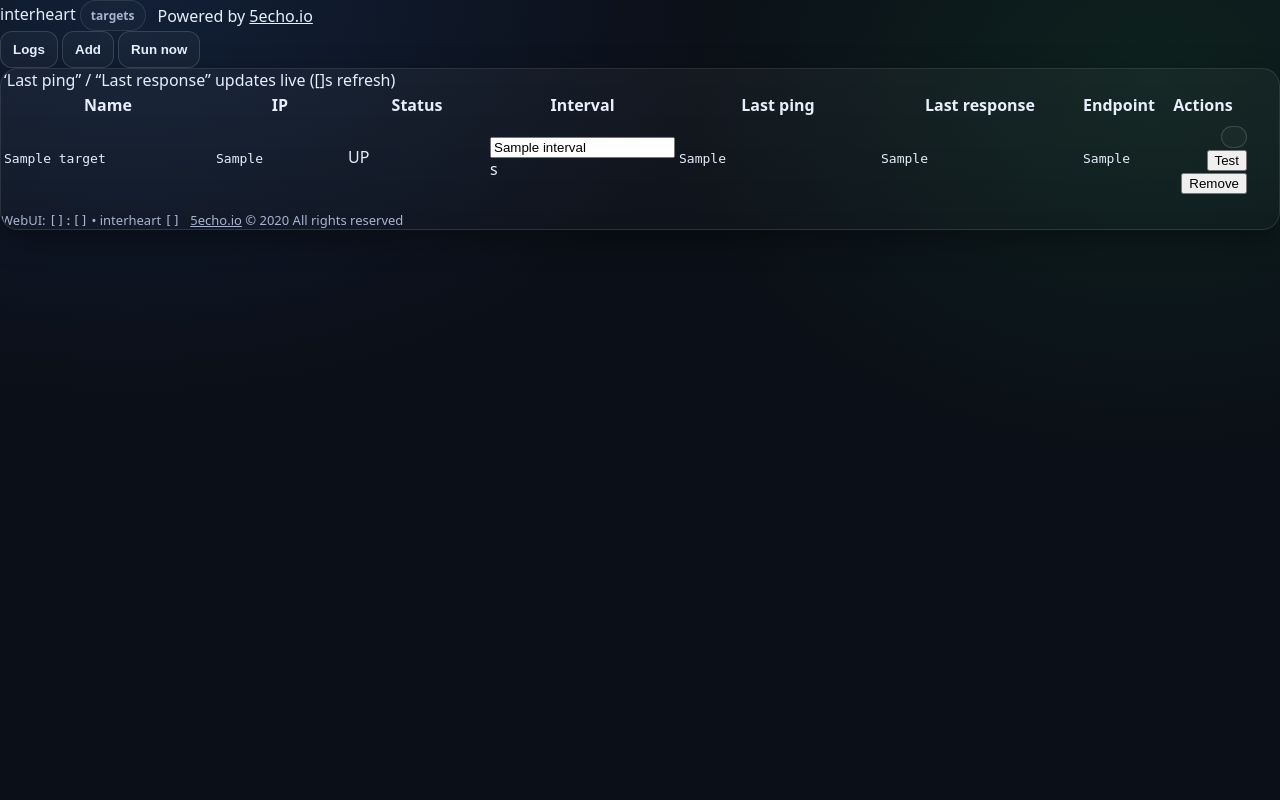
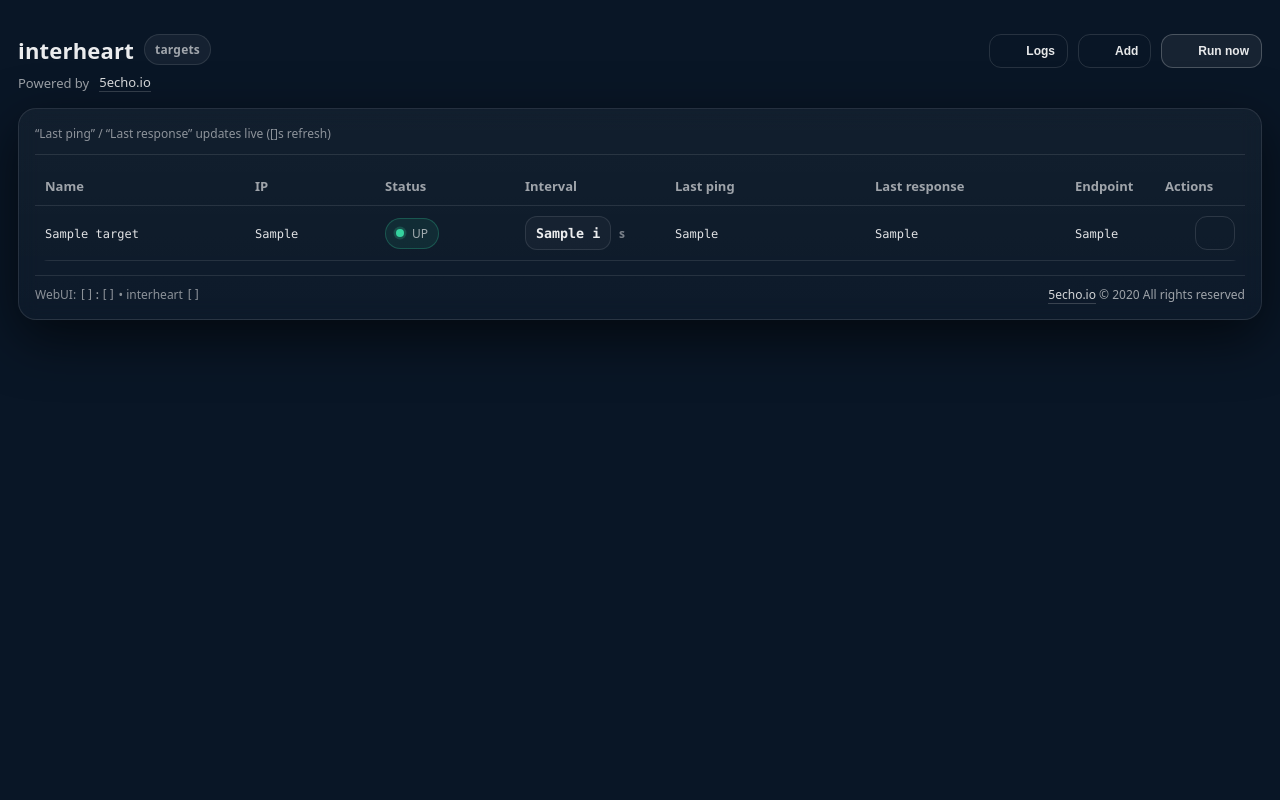
Before and after one commit to 5echo-io/interheart, a Flask app: template webui/templates/index.html in a window 1280 px wide. Run offline with Flask 3, Linux system fonts and the light colour scheme; the template is opened without the code that fills it: most values are stand-ins (such as "Sample title", 1, 10 or a date in 2020); data that the repository does not hold is empty; parts of the project's set-up code (start-up, migrations or seed data) failed here and were passed over.

Commit message:
Update app.css

```diff
--- a/webui/static/app.css
+++ b/webui/static/app.css
@@ -1,392 +1,299 @@
-:root {
-  --bg: #0b0f17;
-  --panel: #0f1726;
-  --panel2: #0c1422;
-  --text: #e7eefc;
-  --muted: #a8b4cf;
-  --muted2: #7f8baa;
-  --border: rgba(255,255,255,0.10);
-  --border2: rgba(255,255,255,0.14);
+:root{
+  --bg:#091626;
+  --panel: rgba(12,18,32,.62);
+  --panel2: rgba(12,18,32,.78);
+  --line: rgba(255,255,255,.10);
 
-  --brand: #3b82f6;
-  --ok: #22c55e;
-  --warn: #f59e0b;
-  --err: #ef4444;
+  --text: rgba(255,255,255,.92);
+  --muted: rgba(255,255,255,.60);
 
-  --shadow: 0 10px 30px rgba(0,0,0,0.35);
-  --radius: 14px;
-  --radius2: 18px;
+  --good:#35d39f;
+  --danger:#ff3b5c;
+  --warn:#ffd34d;
+
+  --shadow: 0 18px 54px rgba(0,0,0,.60);
+  --radius: 18px;
 
   --mono: ui-monospace, SFMono-Regular, Menlo, Monaco, Consolas, "Liberation Mono", "Courier New", monospace;
-  --sans: ui-sans-serif, system-ui, -apple-system, Segoe UI, Roboto, Ubuntu, Cantarell, Noto Sans, Helvetica, Arial, "Apple Color Emoji", "Segoe UI Emoji";
+  --sans: ui-sans-serif, system-ui, -apple-system, Segoe UI, Roboto, Helvetica, Arial;
 }
 
-* { box-sizing: border-box; }
-html, body { height: 100%; }
-body {
-  margin: 0;
-  font-family: var(--sans);
-  background: radial-gradient(1200px 800px at 10% 0%, rgba(59,130,246,0.14), transparent 50%),
-              radial-gradient(900px 700px at 90% 10%, rgba(34,197,94,0.10), transparent 55%),
-              var(--bg);
-  color: var(--text);
+*{box-sizing:border-box}
+body{ margin:0; font-family:var(--sans); color:var(--text); background: var(--bg); }
+
+.wrap{max-width:1280px;margin:34px auto;padding:0 18px}
+.top{display:flex;align-items:flex-start;justify-content:space-between;gap:18px;margin-bottom:16px}
+.brand{display:flex;flex-direction:column;gap:8px}
+.title{display:flex;align-items:center;gap:10px;font-size:22px;font-weight:900;letter-spacing:.2px}
+.badge{
+  font-size:12px;padding:6px 10px;border-radius:999px;
+  background:rgba(255,255,255,.05);
+  border:1px solid var(--line);
+  color:var(--muted);
 }
 
-a { color: inherit; }
-.container {
-  width: min(1120px, calc(100% - 40px));
-  margin: 0 auto;
+.subtitle{color:var(--muted);font-size:13px;display:flex;align-items:center;gap:10px}
+.subtitle a{color:rgba(255,255,255,.85);text-decoration:none;border-bottom:1px solid rgba(255,255,255,.18)}
+.subtitle a:hover{border-bottom-color:rgba(255,255,255,.32)}
+
+.card{
+  background: linear-gradient(180deg, rgba(255,255,255,.040), rgba(255,255,255,.018));
+  border:1px solid rgba(255,255,255,.10);
+  border-radius:var(--radius);
+  box-shadow: var(--shadow);
+  padding:16px;
+  overflow:hidden;
+  backdrop-filter: blur(10px);
 }
 
-/* Topbar */
-.topbar {
-  position: sticky;
-  top: 0;
-  z-index: 20;
-  background: rgba(11, 15, 23, 0.85);
-  backdrop-filter: blur(10px);
-  border-bottom: 1px solid var(--border);
+.hint{color:rgba(255,255,255,.52);font-size:12px}
+.sep{height:1px;background:var(--line);margin:12px 0}
+
+input{
+  border-radius:14px;
+  border:1px solid var(--line);
+  background:rgba(255,255,255,.03);
+  color:var(--text);
+  padding:10px 12px;
+  outline:none;
+  transition: border-color .15s ease, filter .15s ease, background .15s ease;
+  font-family:var(--sans);
 }
-.topbar__inner {
-  display: flex;
-  align-items: center;
-  justify-content: space-between;
-  padding: 14px 0;
+input:focus{ border-color:rgba(255,255,255,.24); filter:brightness(1.03); background:rgba(255,255,255,.04); }
+input::placeholder{color:rgba(255,255,255,.30)}
+
+.btn{
+  border-radius:14px;
+  border:1px solid rgba(255,255,255,.12);
+  padding:10px 12px;
+  cursor:pointer;
+  font-weight:850;
+  color:rgba(255,255,255,.90);
+  background:rgba(255,255,255,.03);
+  transition: transform .12s ease, border-color .12s ease, background .12s ease, filter .12s ease;
+  display:inline-flex;
+  align-items:center;
+  justify-content:center;
+  gap:8px;
+  user-select:none;
+  height:36px;
+  line-height:1;
+}
+.btn:hover{ transform: translateY(-1px); border-color: rgba(255,255,255,.20); background:rgba(255,255,255,.04); filter:brightness(1.03); }
+.btn:active{transform: translateY(0px)}
+.btn-mini{font-size:12px;padding:0 12px;border-radius:12px;height:34px}
+.btn-ghost{background:transparent;border-color:rgba(255,255,255,.12)}
+.btn-ghost:hover{border-color:rgba(255,255,255,.22)}
+.btn-primary{border-color:rgba(255,255,255,.22);background:rgba(255,255,255,.06)}
+.btn-danger{ border-color:rgba(255,59,92,.28); background:rgba(255,59,92,.10); }
+.btn-danger:hover{ border-color:rgba(255,59,92,.40); background:rgba(255,59,92,.14); }
+
+.right-actions{display:flex;gap:10px;align-items:center;flex-wrap:wrap}
+
+table{width:100%;border-collapse:collapse;border-radius:14px;overflow:hidden}
+th,td{padding:10px;border-bottom:1px solid var(--line);font-size:13px;vertical-align:middle}
+th{color:var(--muted);font-weight:850;text-align:left}
+
+.mono{font-family:var(--mono);font-size:12px;color:rgba(255,255,255,.88)}
+td code{font-family:var(--mono);font-size:12px;color:rgba(255,255,255,.88)}
+
+.chip{
+  display:inline-flex;align-items:center;gap:8px;
+  padding:6px 10px;border-radius:999px;
+  background:rgba(255,255,255,.04);
+  border:1px solid var(--line);
+  color:var(--muted);
+  font-size:12px;
+  white-space:nowrap;
+}
+.dot{width:8px;height:8px;border-radius:99px;background:rgba(255,255,255,.35)}
+.status-up{border-color:rgba(53,211,159,.26);background:rgba(53,211,159,.09)}
+.status-up .dot{background:var(--good);animation:pulse 1.6s infinite}
+.status-down{border-color:rgba(255,59,92,.30);background:rgba(255,59,92,.08)}
+.status-down .dot{background:var(--danger)}
+.status-unknown{border-color:rgba(255,211,77,.22);background:rgba(255,211,77,.06)}
+.status-unknown .dot{background:var(--warn)}
+@keyframes pulse{
+  0%{box-shadow:0 0 0 0 rgba(53,211,159,.28)}
+  70%{box-shadow:0 0 0 10px rgba(53,211,159,0)}
+  100%{box-shadow:0 0 0 0 rgba(53,211,159,0)}
 }
 
-.brand { display: flex; align-items: center; gap: 12px; }
-.brand__dot {
-  width: 12px; height: 12px;
-  border-radius: 999px;
-  background: linear-gradient(180deg, rgba(59,130,246,1), rgba(59,130,246,0.35));
-  box-shadow: 0 0 0 4px rgba(59,130,246,0.15);
+.interval-wrap{display:flex;align-items:center;gap:8px}
+.interval-input{
+  width:86px;height:34px;padding:8px 10px;border-radius:12px;font-weight:850;
+  font-family:var(--mono);
+  background:rgba(255,255,255,.03);
 }
-.brand__title { font-weight: 700; letter-spacing: 0.2px; }
-.brand__subtitle { font-size: 12px; color: var(--muted); margin-top: 1px; }
+.interval-suffix{color:rgba(255,255,255,.45);font-size:12px;font-weight:850}
 
-/* Cards */
-main.container { padding: 22px 0 34px; }
+/* Dropdown menu */
+.menu{position:relative;display:inline-block}
+.menu-btn{width:40px;height:34px;display:inline-flex;align-items:center;justify-content:center;border-radius:12px}
+.menu-dd{
+  position:absolute;right:0;top:42px;width:220px;
+  background:rgba(10,16,28,.96);
+  border:1px solid rgba(255,255,255,.12);
+  border-radius:14px;
+  box-shadow: 0 22px 60px rgba(0,0,0,.70);
+  padding:6px;
+  display:none;
+  z-index:50;
+  transform-origin: top right;
+  animation: pop .14s ease;
+}
+@keyframes pop{from{transform:translateY(-4px) scale(.98);opacity:.70}to{transform:translateY(0) scale(1);opacity:1}}
+.menu.show .menu-dd{display:block}
+.menu-item{
+  width:100%;border:0;background:transparent;color:rgba(255,255,255,.86);
+  padding:10px 10px;border-radius:12px;cursor:pointer;
+  display:flex;align-items:center;gap:10px;font-weight:850;height:38px;
+}
+.menu-item:hover{background:rgba(255,255,255,.06)}
+.menu-item.danger:hover{background:rgba(255,59,92,.10)}
 
-.card {
-  background: linear-gradient(180deg, rgba(255,255,255,0.04), rgba(255,255,255,0.02));
-  border: 1px solid var(--border);
-  border-radius: var(--radius2);
-  box-shadow: var(--shadow);
-  overflow: hidden;
+/* Toasts */
+.toasts{
+  position:fixed;top:18px; right:18px;display:flex;flex-direction:column;gap:10px;
+  z-index:9999;width:min(460px, calc(100vw - 24px));pointer-events:none;
 }
-.card__header {
-  display: flex;
-  align-items: center;
-  justify-content: space-between;
-  gap: 16px;
-  padding: 18px 18px;
-  border-bottom: 1px solid var(--border);
-  background: rgba(255,255,255,0.02);
+.toast{
+  pointer-events:auto;border-radius:16px;border:1px solid rgba(255,255,255,.12);
+  background:rgba(10,16,28,.92);box-shadow: 0 18px 54px rgba(0,0,0,.70);
+  padding:12px 12px;display:flex;gap:10px;align-items:flex-start;animation: toastIn .14s ease;
 }
-.card__title { margin: 0; font-size: 18px; }
-.card__hint { margin: 6px 0 0; font-size: 13px; color: var(--muted); }
-.card__headerRight { display: flex; gap: 10px; }
+@keyframes toastIn{from{transform:translateY(-6px);opacity:.65}to{transform:translateY(0);opacity:1}}
+.toast b{font-size:13px}
+.toast p{margin:2px 0 0 0;font-size:12px;color:rgba(255,255,255,.64);line-height:1.35}
+.toast .x{margin-left:auto;cursor:pointer;border:0;background:transparent;color:rgba(255,255,255,.70);font-weight:900}
 
-/* Table */
-.tableWrap { width: 100%; overflow: auto; }
-.table {
-  width: 100%;
-  border-collapse: collapse;
-  min-width: 860px;
+/* Modals */
+.modal{
+  position:fixed;inset:0;display:none;align-items:center;justify-content:center;
+  z-index:9997;padding:26px;background:rgba(0,0,0,.60);backdrop-filter: blur(12px);
 }
-.table thead th {
-  text-align: left;
-  font-size: 12px;
-  font-weight: 600;
-  letter-spacing: 0.3px;
-  color: var(--muted2);
-  padding: 12px 14px;
-  border-bottom: 1px solid var(--border);
+.modal.show{display:flex}
+.modal-card{
+  width:min(980px, calc(100vw - 40px));
+  max-height:min(82vh, 880px);
+  display:flex;flex-direction:column;
+  border:1px solid rgba(255,255,255,.12);
+  border-radius:22px;
+  background:rgba(10,16,28,.94);
+  box-shadow: 0 26px 70px rgba(0,0,0,.72);
+  overflow:hidden;
 }
-.table tbody td {
-  padding: 12px 14px;
-  border-bottom: 1px solid rgba(255,255,255,0.06);
-  vertical-align: middle;
+.modal-card.small{ width:min(560px, calc(100vw - 40px)); max-height:none; }
+.modal-head{
+  padding:14px 14px;border-bottom:1px solid rgba(255,255,255,.10);
+  display:flex;gap:12px;align-items:center;justify-content:space-between;flex-wrap:nowrap;
 }
-.table tbody tr:hover {
-  background: rgba(255,255,255,0.03);
+.modal-title{display:flex;align-items:center;gap:10px;min-width:0;white-space:nowrap}
+.modal-title b{font-size:14px}
+.modal-title span{font-size:12px;color:rgba(255,255,255,.62)}
+.modal-actions{display:flex;gap:10px;align-items:center;justify-content:flex-end;flex-wrap:nowrap}
+.modal-body{padding:16px;overflow:auto;flex:1;display:flex;flex-direction:column;gap:12px}
+
+.logbox{
+  width:100%;min-height:380px;background:rgba(255,255,255,.03);
+  border:1px solid rgba(255,255,255,.10);border-radius:16px;padding:12px;
+  font-family:var(--mono);font-size:12px;line-height:1.45;color:rgba(255,255,255,.84);
+  white-space:pre;overflow:auto;position:relative;
 }
 
-.td-muted { color: var(--muted); text-align: center; padding: 20px 14px; }
-.td-strong { font-weight: 650; }
-.td-mono { font-family: var(--mono); font-size: 13px; color: #d7e2ff; }
+.flash{animation: flash .80s ease;border-radius:10px;padding:2px 6px}
+@keyframes flash{0%{background:rgba(255,255,255,.18)}100%{background:transparent}}
 
-/* Interval column: litt smalere */
-.col-interval { width: 110px; }
-.table thead th.col-interval, .table tbody td.col-interval { width: 110px; }
+tr.working td{background:rgba(255,255,255,.035)}
+tr.working td:first-child{position:relative}
+tr.working td:first-child:before{
+  content:"";position:absolute;left:0;top:0;bottom:0;width:3px;border-radius:3px;
+  background:rgba(255,255,255,.20);
+}
+tr.blink-ok td{animation: rowOk .9s ease}
+tr.blink-bad td{animation: rowBad .9s ease}
+@keyframes rowOk{0%{background:rgba(53,211,159,.16)}100%{background:transparent}}
+@keyframes rowBad{0%{background:rgba(255,59,92,.14)}100%{background:transparent}}
 
-/* Buttons */
-.btn {
-  appearance: none;
-  border: 1px solid var(--border2);
-  background: rgba(255,255,255,0.03);
-  color: var(--text);
-  padding: 10px 12px;
-  border-radius: 12px;
-  font-weight: 600;
-  cursor: pointer;
-  transition: transform 0.06s ease, background 0.15s ease, border-color 0.15s ease;
+.footer{
+  margin-top:14px;color:var(--muted);font-size:12px;
+  display:flex;align-items:center;justify-content:space-between;gap:10px;
+  padding-top:10px;border-top:1px solid var(--line);
 }
-.btn:hover { background: rgba(255,255,255,0.06); border-color: rgba(255,255,255,0.20); }
-.btn:active { transform: translateY(1px); }
-.btn--primary {
-  background: rgba(59,130,246,0.18);
-  border-color: rgba(59,130,246,0.38);
+.footer a{color:rgba(255,255,255,.82);text-decoration:none;border-bottom:1px solid rgba(255,255,255,.18)}
+.footer a:hover{border-bottom-color:rgba(255,255,255,.34)}
+.footer--modal{
+  border-top:1px solid var(--line);
+  padding:10px 14px;
+  margin:0;
 }
-.btn--primary:hover {
-  background: rgba(59,130,246,0.24);
-  border-color: rgba(59,130,246,0.55);
+
+.grid3{display:grid;grid-template-columns: 1.2fr 1fr .7fr;gap:12px}
+.field label{display:block;font-size:12px;color:rgba(255,255,255,.55);margin:0 0 6px 2px}
+.field input{width:100%}
+
+.modal-foot-actions{display:flex;justify-content:flex-end;gap:10px;margin-top:12px}
+
+.summary-wrap{display:grid;grid-template-columns: repeat(5, 1fr);gap:12px}
+.metric{border:1px solid rgba(255,255,255,.10);background:rgba(255,255,255,.03);border-radius:16px;padding:12px}
+.metric b{font-size:12px;color:rgba(255,255,255,.65);display:block;margin-bottom:6px}
+.metric .v{font-size:18px;font-weight:900;letter-spacing:.2px}
+.bar{height:10px;border-radius:999px;background:rgba(255,255,255,.06);border:1px solid rgba(255,255,255,.08);overflow:hidden;margin-top:10px}
+.bar > div{height:100%;width:0%;background:rgba(255,255,255,.28);transition: width .25s ease}
+.summary-sub{display:flex;align-items:center;justify-content:space-between;gap:10px;margin-top:10px;color:rgba(255,255,255,.60);font-size:12px;font-family:var(--mono)}
+
+.run-live{
+  display:inline-flex;align-items:center;gap:10px;
+  padding:8px 10px;border-radius:14px;
+  border:1px solid rgba(255,255,255,.10);
+  background:rgba(255,255,255,.03);
+  font-family:var(--mono);
+  font-size:12px;
+  color:rgba(255,255,255,.78);
 }
-.btn--danger {
-  background: rgba(239,68,68,0.16);
-  border-color: rgba(239,68,68,0.38);
+.run-live .pulse{
+  width:10px;height:10px;border-radius:999px;background:rgba(255,255,255,.30);
+  animation: pulse2 1.2s infinite;
 }
-.btn--danger:hover {
-  background: rgba(239,68,68,0.22);
-  border-color: rgba(239,68,68,0.55);
+@keyframes pulse2{
+  0%{box-shadow:0 0 0 0 rgba(255,255,255,.18)}
+  70%{box-shadow:0 0 0 12px rgba(255,255,255,0)}
+  100%{box-shadow:0 0 0 0 rgba(255,255,255,0)}
 }
-.btn--ghost {
-  background: transparent;
+
+.danger-box{
+  border:1px solid rgba(255,59,92,.22);
+  background:rgba(255,59,92,.08);
+  border-radius:16px;
+  padding:12px;
+  color:rgba(255,255,255,.86);
 }
-.btn--sm { padding: 8px 10px; border-radius: 11px; font-weight: 650; }
 
-.iconbtn {
-  width: 34px; height: 34px;
-  display: inline-flex; align-items: center; justify-content: center;
-  border-radius: 12px;
-  border: 1px solid var(--border2);
-  background: rgba(255,255,255,0.03);
-  color: var(--text);
-  cursor: pointer;
+/* Icons rendered by JS into span.ico */
+.ico{
+  display:inline-flex;
+  width:16px;
+  height:16px;
+  align-items:center;
+  justify-content:center;
+  color:currentColor;
+  opacity:.98;
 }
-.iconbtn:hover { background: rgba(255,255,255,0.06); }
+.ico svg{ display:block; width:16px; height:16px; }
 
-/* Footer */
-.footer {
-  display: flex;
-  gap: 10px;
-  align-items: center;
-  justify-content: flex-start;
-  flex-wrap: wrap;
-  margin-top: 14px;
-  color: var(--muted);
-  font-size: 13px;
+/* Logs filter input (slight constraints) */
+.log-filter{
+  height:34px;
+  padding:0 12px;
+  border-radius:12px;
+  min-width:220px;
 }
-.footer__pill {
-  padding: 8px 10px;
-  border-radius: 999px;
-  border: 1px solid var(--border);
-  background: rgba(255,255,255,0.02);
+
+/* Responsive */
+@media (max-width: 940px){
+  .footer{flex-direction:column;align-items:flex-start}
+  .modal-head{flex-direction:column;align-items:stretch;gap:10px}
+  .modal-actions{justify-content:flex-start;flex-wrap:wrap}
+  .grid3{grid-template-columns:1fr}
+  .summary-wrap{grid-template-columns:1fr 1fr}
 }
-.footer__link {
-  color: rgba(59,130,246,0.9);
-  text-decoration: none;
-}
-.footer__link:hover { text-decoration: underline; }
-
-/* Inputs */
-.grid {
-  display: grid;
-  grid-template-columns: 1fr 1fr;
-  gap: 14px;
-}
-@media (max-width: 860px) { .grid { grid-template-columns: 1fr; } }
-
-.field { display: flex; flex-direction: column; gap: 8px; }
-.label { font-size: 12px; color: var(--muted2); font-weight: 650; }
-.input {
-  border: 1px solid var(--border2);
-  background: rgba(0,0,0,0.18);
-  color: var(--text);
-  border-radius: 12px;
-  padding: 12px 12px;
-  outline: none;
-}
-.input:focus {
-  border-color: rgba(59,130,246,0.6);
-  box-shadow: 0 0 0 4px rgba(59,130,246,0.14);
-}
-.help { font-size: 12px; color: var(--muted); }
-.divider { height: 1px; background: rgba(255,255,255,0.08); margin: 16px 0; }
-
-.row { display: flex; gap: 10px; align-items: center; }
-.row--space { justify-content: space-between; }
-.row--end { justify-content: flex-end; }
-.muted { color: var(--muted); font-size: 13px; }
-
-/* Toast */
-.toast {
-  position: fixed;
-  right: 18px;
-  bottom: 18px;
-  z-index: 50;
-  transform: translateY(20px);
-  opacity: 0;
-  pointer-events: none;
-  transition: opacity 0.18s ease, transform 0.18s ease;
-}
-.toast--show { opacity: 1; transform: translateY(0); pointer-events: auto; }
-.toast__inner {
-  min-width: 240px;
-  max-width: min(480px, calc(100vw - 60px));
-  padding: 12px 14px;
-  border-radius: 14px;
-  border: 1px solid var(--border2);
-  background: rgba(10,14,22,0.85);
-  backdrop-filter: blur(10px);
-  box-shadow: var(--shadow);
-}
-.toast[data-kind="ok"] .toast__inner { border-color: rgba(34,197,94,0.35); }
-.toast[data-kind="err"] .toast__inner { border-color: rgba(239,68,68,0.35); }
-
-/* Modal */
-.modal {
-  position: fixed;
-  inset: 0;
-  display: none;
-  z-index: 60;
-}
-.modal--open { display: block; }
-.modal__backdrop {
-  position: absolute;
-  inset: 0;
-  background: rgba(0,0,0,0.62);
-}
-.modal__panel {
-  position: relative;
-  width: min(860px, calc(100% - 26px));
-  margin: 70px auto;
-  background: linear-gradient(180deg, rgba(255,255,255,0.04), rgba(255,255,255,0.02));
-  border: 1px solid var(--border);
-  border-radius: var(--radius2);
-  box-shadow: var(--shadow);
-  overflow: hidden;
-}
-.modal__header {
-  display: flex;
-  align-items: center;
-  justify-content: space-between;
-  padding: 14px 16px;
-  border-bottom: 1px solid var(--border);
-  background: rgba(255,255,255,0.02);
-}
-.modal__title { margin: 0; font-size: 16px; }
-.modal__body { padding: 16px; }
-.modal__text { margin: 0; color: var(--muted); line-height: 1.5; }
-
-/* Dropdown */
-.dropdown { position: relative; display: inline-block; }
-.dropdown__menu {
-  position: absolute;
-  right: 0;
-  top: calc(100% + 8px);
-  min-width: 190px;
-  background: rgba(10,14,22,0.92);
-  backdrop-filter: blur(10px);
-  border: 1px solid var(--border2);
-  border-radius: 14px;
-  box-shadow: var(--shadow);
-  padding: 8px;
-  display: none;
-}
-.dropdown__menu--open { display: block; }
-.dropdown__item {
-  width: 100%;
-  text-align: left;
-  padding: 10px 10px;
-  border-radius: 12px;
-  border: none;
-  background: transparent;
-  color: var(--text);
-  cursor: pointer;
-  font-weight: 650;
-}
-.dropdown__item:hover { background: rgba(255,255,255,0.06); }
-.dropdown__item--danger { color: rgba(239,68,68,0.95); }
-.dropdown__sep { height: 1px; background: rgba(255,255,255,0.08); margin: 8px 2px; }
-
-/* Status badges */
-.badge {
-  display: inline-flex;
-  align-items: center;
-  gap: 8px;
-  padding: 6px 10px;
-  border-radius: 999px;
-  border: 1px solid var(--border);
-  font-size: 12px;
-  font-weight: 700;
-  color: var(--muted);
-  background: rgba(255,255,255,0.02);
-}
-.badge--up { color: rgba(34,197,94,0.98); border-color: rgba(34,197,94,0.30); background: rgba(34,197,94,0.08); }
-.badge--down { color: rgba(239,68,68,0.98); border-color: rgba(239,68,68,0.30); background: rgba(239,68,68,0.08); }
-.badge--warn { color: rgba(245,158,11,0.98); border-color: rgba(245,158,11,0.30); background: rgba(245,158,11,0.08); }
-
-/* Info grid */
-.infoGrid {
-  display: grid;
-  grid-template-columns: 1fr;
-  gap: 10px;
-}
-.infoRow {
-  display: grid;
-  grid-template-columns: 230px 1fr;
-  gap: 14px;
-  padding: 10px 12px;
-  border-radius: 14px;
-  border: 1px solid rgba(255,255,255,0.08);
-  background: rgba(255,255,255,0.02);
-}
-@media (max-width: 680px) {
-  .infoRow { grid-template-columns: 1fr; }
-}
-.infoKey { color: var(--muted2); font-weight: 700; }
-.infoVal { font-family: var(--mono); color: #d7e2ff; overflow-wrap: anywhere; }
-
-/* Switch (penere, mindre "hvit") */
-.switch {
-  position: relative;
-  display: inline-flex;
-  width: 40px;
-  height: 22px;
-  align-items: center;
-}
-.switch input {
-  position: absolute;
-  opacity: 0;
-  width: 0; height: 0;
-}
-.switch__ui {
-  width: 40px;
-  height: 22px;
-  border-radius: 999px;
-  border: 1px solid rgba(255,255,255,0.18);
-  background: rgba(255,255,255,0.06);
-  transition: background 0.15s ease, border-color 0.15s ease;
-  box-shadow: inset 0 0 0 1px rgba(0,0,0,0.20);
-}
-.switch__ui::after {
-  content: "";
-  position: absolute;
-  left: 3px;
-  top: 3px;
-  width: 16px;
-  height: 16px;
-  border-radius: 999px;
-  background: rgba(255,255,255,0.85);
-  box-shadow: 0 8px 20px rgba(0,0,0,0.35);
-  transition: transform 0.15s ease, background 0.15s ease;
-}
-.switch input:checked + .switch__ui {
-  background: rgba(34,197,94,0.16);
-  border-color: rgba(34,197,94,0.35);
-}
-.switch input:checked + .switch__ui::after {
-  transform: translateX(18px);
-  background: rgba(34,197,94,0.92);
-}
```
